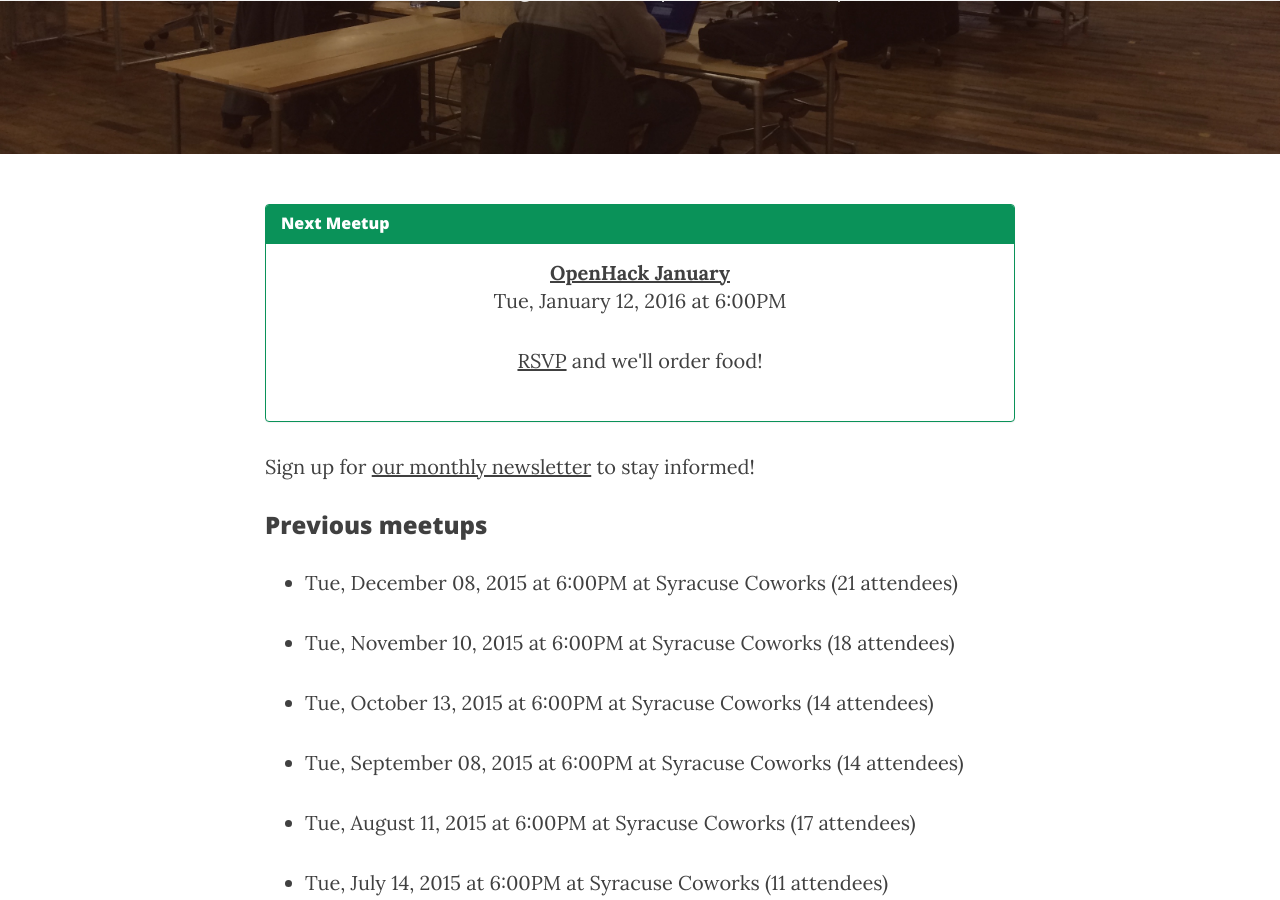
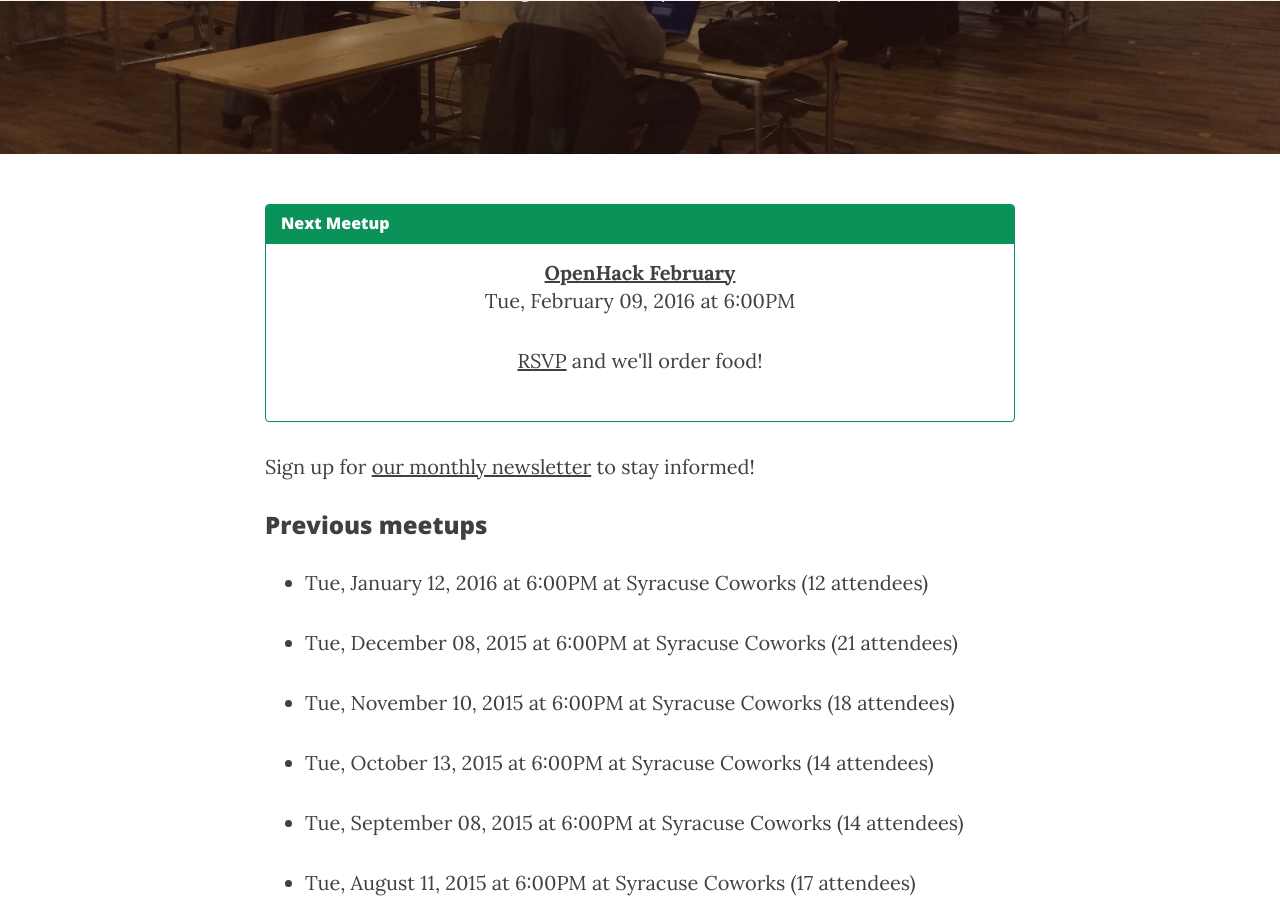
Before and after one commit to syracuseio/openhacksyr.github.io, a Jekyll site: the page built from events.md, in a window 1280 px wide and 900 px high, scrolled down 302 px. Built offline with Jekyll 4.4.1, drawn with Linux system fonts in a browser that asks for light colours; nearby versions of some CDN libraries.

Commit message:
Add February event

```diff
--- a/_data/events.yaml
+++ b/_data/events.yaml
@@ -1,8 +1,13 @@
 ---
+- name: OpenHack February
+  date: 9-2-2016 at 6pm
+  location: coworks
+  rsvp_link: http://nextplex.com/syracuse-ny/calendar/events/36302-openhack-february
 - name: OpenHack January
   date: 12-1-2016 at 6pm
   location: coworks
   rsvp_link: http://nextplex.com/syracuse-ny/calendar/events/35073-openhack-january
+  attendees: 12
 - name: OpenHack December
   date: 8-12-2015 at 6pm
   location: coworks
```
